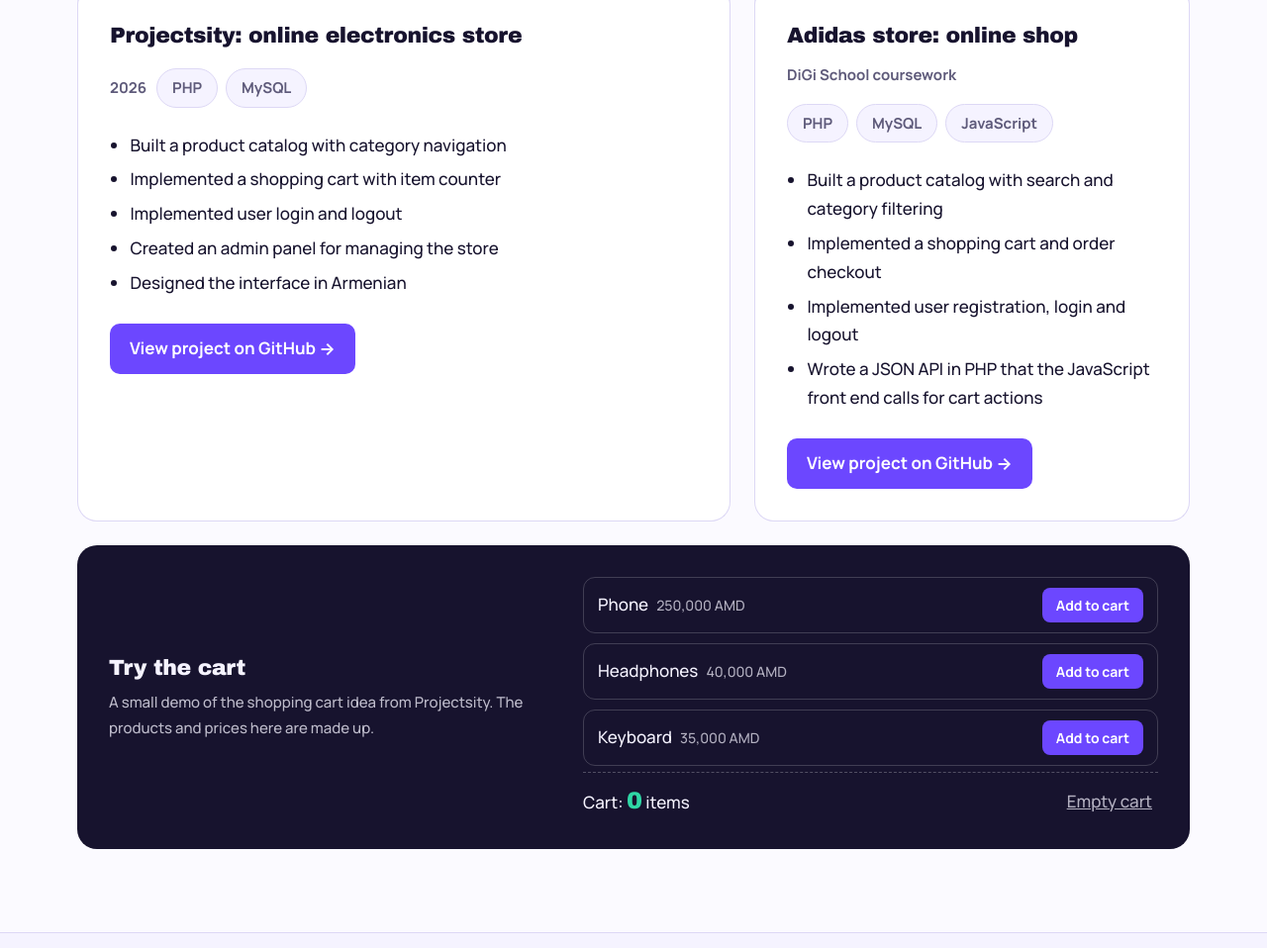
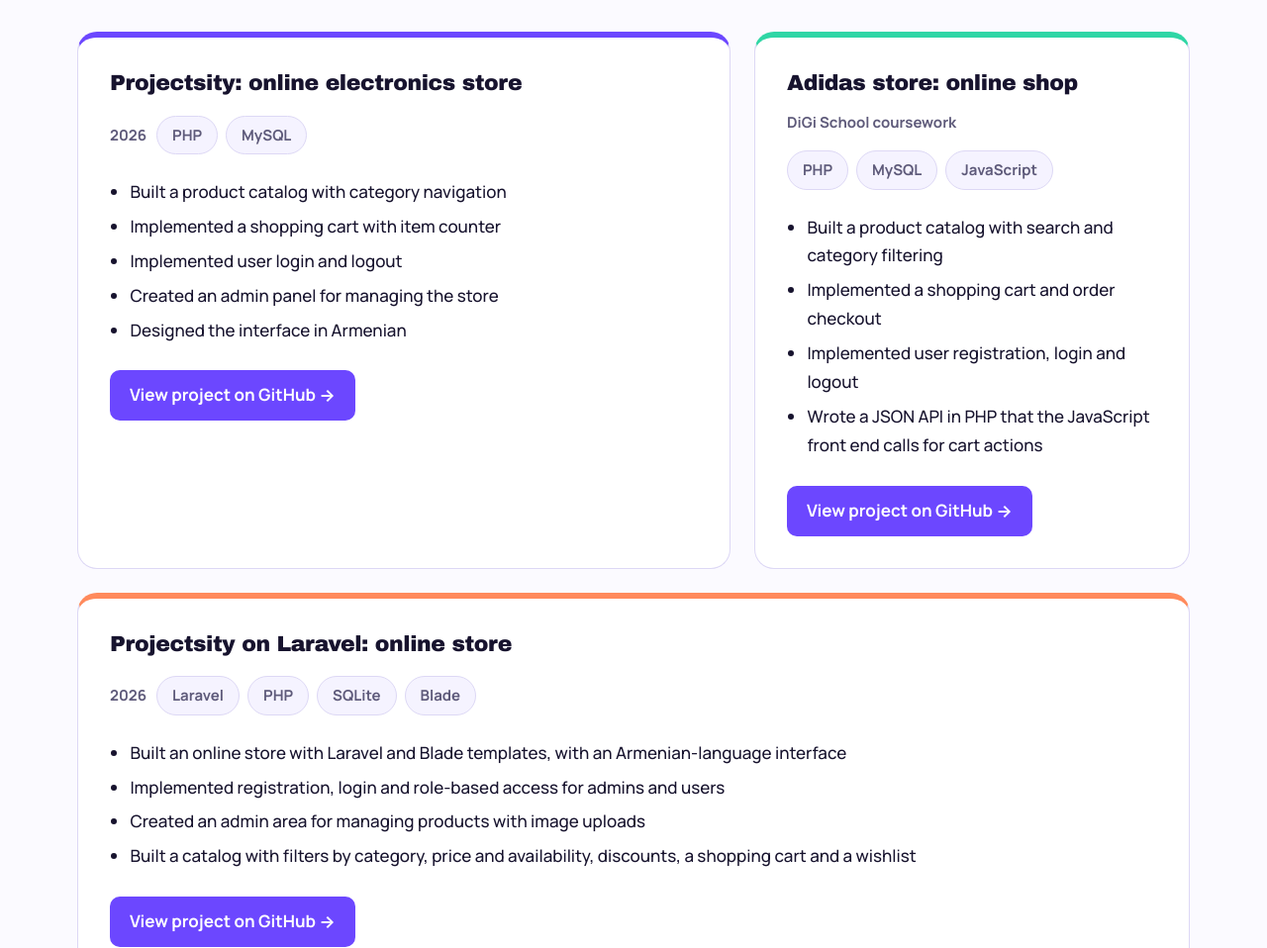
Before and after one commit to danielbabayan55-wq/danielbabayan55-wq.github.io, a plain HTML site: page index.html in a window 1280 px wide. Shown: the part 1842-2800 px from the top of the page at 99% size. Drawn offline with Linux system fonts and the light colour scheme; a web font is replaced by a local one.

Commit message:
Update project count and skills in index.html
Updated project statistics and skills listed in the portfolio.

```diff
--- a/index.html
+++ b/index.html
@@ -85,6 +85,7 @@ h2.s strong{font-weight:700}
 .projects{display:grid;grid-template-columns:3fr 2fr;gap:24px}
 .proj{background:var(--surface);border:1px solid var(--line);border-radius:20px;padding:32px;border-top:6px solid var(--accent)}
 .proj.b{border-top-color:var(--mint)}
+.proj.c{border-top-color:#ff8a5c;grid-column:1/-1}
 .proj h3{font:700 1.375rem/1.3 var(--display);margin:0;letter-spacing:-.02em}
 .proj .meta{margin:12px 0 18px;display:flex;flex-wrap:wrap;gap:10px;align-items:center;color:var(--muted);font-weight:700;font-size:.9375rem}
 .proj ul.l,.plain{margin:0;padding-left:1.2em}
@@ -192,7 +193,7 @@ footer .big a{text-decoration-color:var(--accent);text-decoration-thickness:5px;
         </svg>
       </div>
       <div class="facts">
-        <div class="stat"><div class="n">2<span>+</span></div><small>PROJECTS BUILT</small></div>
+        <div class="stat"><div class="n">3<span>+</span></div><small>PROJECTS BUILT</small></div>
         <p>I’m a junior PHP developer and a student in Yerevan. I built Projectsity, an online electronics store with a catalog, a shopping cart, user login and an admin panel. I’m looking for a junior backend or full-stack role.</p>
       </div>
       <div class="cta">
@@ -213,7 +214,7 @@ footer .big a{text-decoration-color:var(--accent);text-decoration-thickness:5px;
     <div class="wrap">
       <h2 class="s">My <strong>skills</strong></h2>
       <div class="skills">
-        <div class="group"><h3>Backend</h3><ul class="chips"><li>PHP</li><li>MySQL</li><li>phpMyAdmin</li></ul></div>
+        <div class="group"><h3>Backend</h3><ul class="chips"><li>PHP</li><li>Laravel</li><li>MySQL</li><li>SQLite</li><li>phpMyAdmin</li></ul></div>
         <div class="group"><h3>Frontend</h3><ul class="chips"><li>HTML5</li><li>CSS3</li><li>JavaScript</li></ul></div>
         <div class="group"><h3>Tools</h3><ul class="chips"><li>Git</li><li>GitHub</li><li>VS Code</li></ul></div>
       </div>
@@ -246,6 +247,17 @@ footer .big a{text-decoration-color:var(--accent);text-decoration-thickness:5px;
             <li>Wrote a JSON API in PHP that the JavaScript front end calls for cart actions</li>
           </ul>
           <a class="src" href="https://github.com/danielbabayan55-wq/adidasproject" target="_blank" rel="noopener">View project on GitHub →</a>
+        </article>
+        <article class="proj c">
+          <h3>Projectsity on Laravel: online store</h3>
+          <div class="meta"><span>2026</span><ul class="chips"><li>Laravel</li><li>PHP</li><li>SQLite</li><li>Blade</li></ul></div>
+          <ul class="l">
+            <li>Built an online store with Laravel and Blade templates, with an Armenian-language interface</li>
+            <li>Implemented registration, login and role-based access for admins and users</li>
+            <li>Created an admin area for managing products with image uploads</li>
+            <li>Built a catalog with filters by category, price and availability, discounts, a shopping cart and a wishlist</li>
+          </ul>
+          <a class="src" href="https://github.com/danielbabayan55-wq/laravel-shop" target="_blank" rel="noopener">View project on GitHub →</a>
         </article>
       </div>
 
```
